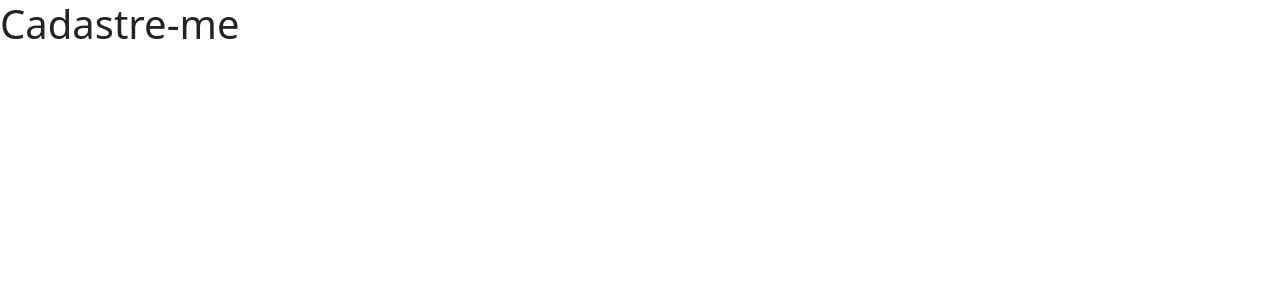
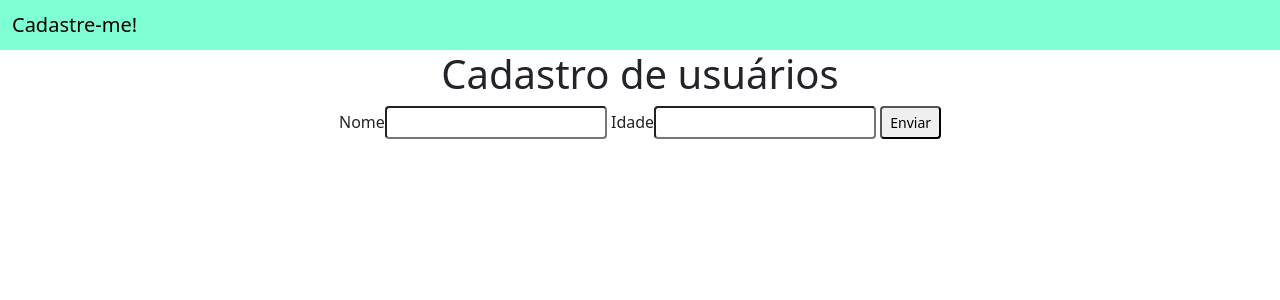
Before and after one commit to kauabarros-24/Projeto-final-de-ano, a Django app: page / in a window 1280 px wide. Shown: the top 300 px of the page. Run offline with Django 4.2, Linux system fonts and the light colour scheme.

Commit message:
Estrutura html refeita

```diff
--- a/site_dona_maca/app_cad_usuario/templates/usuarios/home.html
+++ b/site_dona_maca/app_cad_usuario/templates/usuarios/home.html
@@ -1,13 +1,31 @@
 <!doctype html>
 <html lang="en">
+
 <head>
   <meta charset="utf-8">
   <meta name="viewport" content="width=device-width, initial-scale=1">
   <title>Cadastro</title>
-    <link href="https://cdn.jsdelivr.net/npm/bootstrap@5.3.2/dist/css/bootstrap.min.css" rel="stylesheet" integrity="sha384-T3c6CoIi6uLrA9TneNEoa7RxnatzjcDSCmG1MXxSR1GAsXEV/Dwwykc2MPK8M2HN" crossorigin="anonymous">
+  <link href="https://cdn.jsdelivr.net/npm/bootstrap@5.3.2/dist/css/bootstrap.min.css" rel="stylesheet"
+    integrity="sha384-T3c6CoIi6uLrA9TneNEoa7RxnatzjcDSCmG1MXxSR1GAsXEV/Dwwykc2MPK8M2HN" crossorigin="anonymous">
 </head>
 <body>
-    <h1>Cadastre-me</h1>
-    <script src="https://cdn.jsdelivr.net/npm/bootstrap@5.3.2/dist/js/bootstrap.bundle.min.js" integrity="sha384-C6RzsynM9kWDrMNeT87bh95OGNyZPhcTNXj1NW7RuBCsyN/o0jlpcV8Qyq46cDfL" crossorigin="anonymous"></script>
+  <nav style="background-color: aquamarine !important;" class="navbar navbar-light bg-light">
+    <div class="container-fluid">
+      <span class="navbar-brand mb-0 h1">Cadastre-me!</span>
+    </div>
+  </nav>
+  <div style="text-align: center;" class="container">
+    <h1>Cadastro de usuários</h1>
+    Nome<input class="form-control-sm" type="text">
+    Idade<input class="form-control-sm" type="number">
+    <button class="form-control-sm">Enviar</button>
+  </div>
+
+
+
+  <script src="https://cdn.jsdelivr.net/npm/bootstrap@5.3.2/dist/js/bootstrap.bundle.min.js"
+    integrity="sha384-C6RzsynM9kWDrMNeT87bh95OGNyZPhcTNXj1NW7RuBCsyN/o0jlpcV8Qyq46cDfL"
+    crossorigin="anonymous"></script>
 </body>
+
 </html>
```
Also changed, not shown: site_dona_maca/site_dona_maca/settings.py (line endings or trailing spaces). Lines whose indentation alone changed are shown as unchanged.
